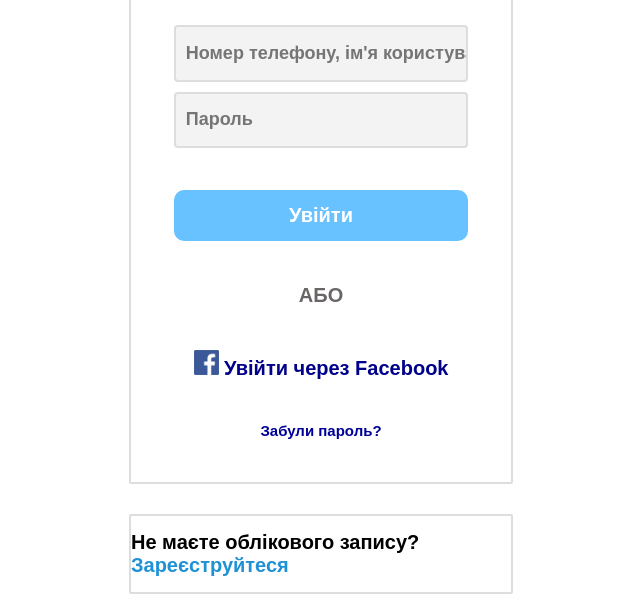
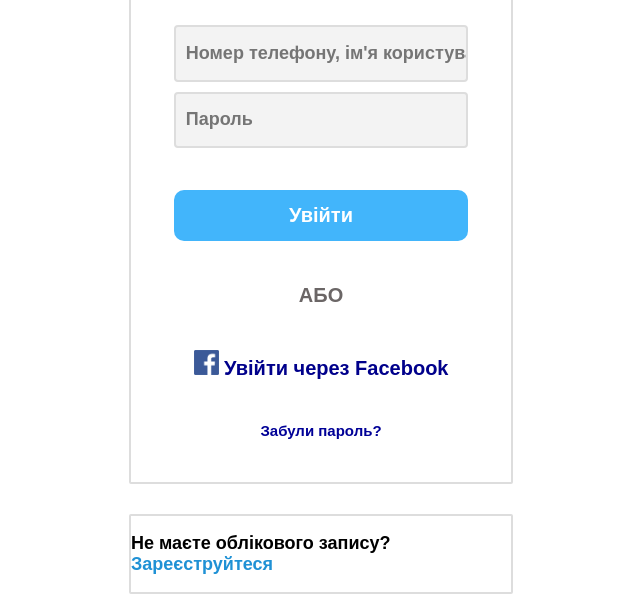
Before and after one commit to milaboniakevych/html_1, a plain HTML site: page HW_9_Boniakevych/hw_9_2_boniakevych/inst.html in a window 1280 px wide. In both pictures the pointer is over the button "Увійти". Shown: the part 186-800 px from the top of the page, without its empty margins (319-959 px from the left). Drawn offline with Linux system fonts and the light colour scheme.

Commit message:
commit 07.07

```diff
--- a/HW_9_Boniakevych/hw_9_2_boniakevych/style.css
+++ b/HW_9_Boniakevych/hw_9_2_boniakevych/style.css
@@ -65,6 +65,18 @@ button{
     color: white;
     font-weight: bold;
 }
+button:hover{
+    width: 23vw;
+    height: 8%;
+
+    background-color: #42b5fb;
+    border-style: none;
+    border-radius: 10px;
+
+    font-size: 20px;
+    color: white;
+    font-weight: bold;
+}
 .block-1 a img{
     width: 25px;
     height: 25px;
@@ -99,7 +111,7 @@ button{
     justify-content: center;
     align-items: center;
 
-    font-size: 20px;
+    font-size: 18px;
     font-weight: bolder;
 
 }
@@ -107,3 +119,7 @@ button{
     text-decoration: none;
     color: #1f91d5;
 }
+.block-2 p a:hover{
+    text-decoration: none;
+    color: #00639e;
+}
```
